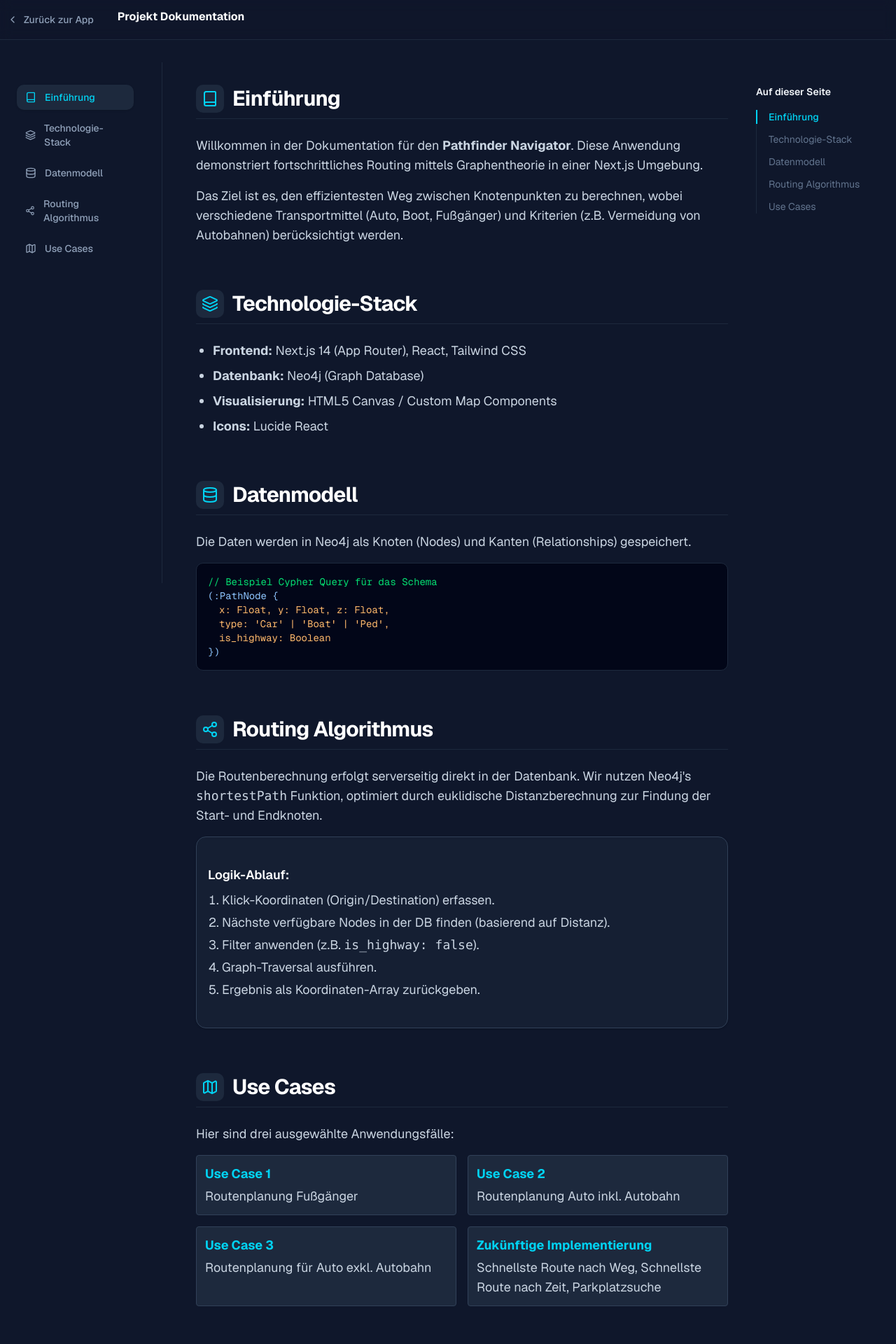
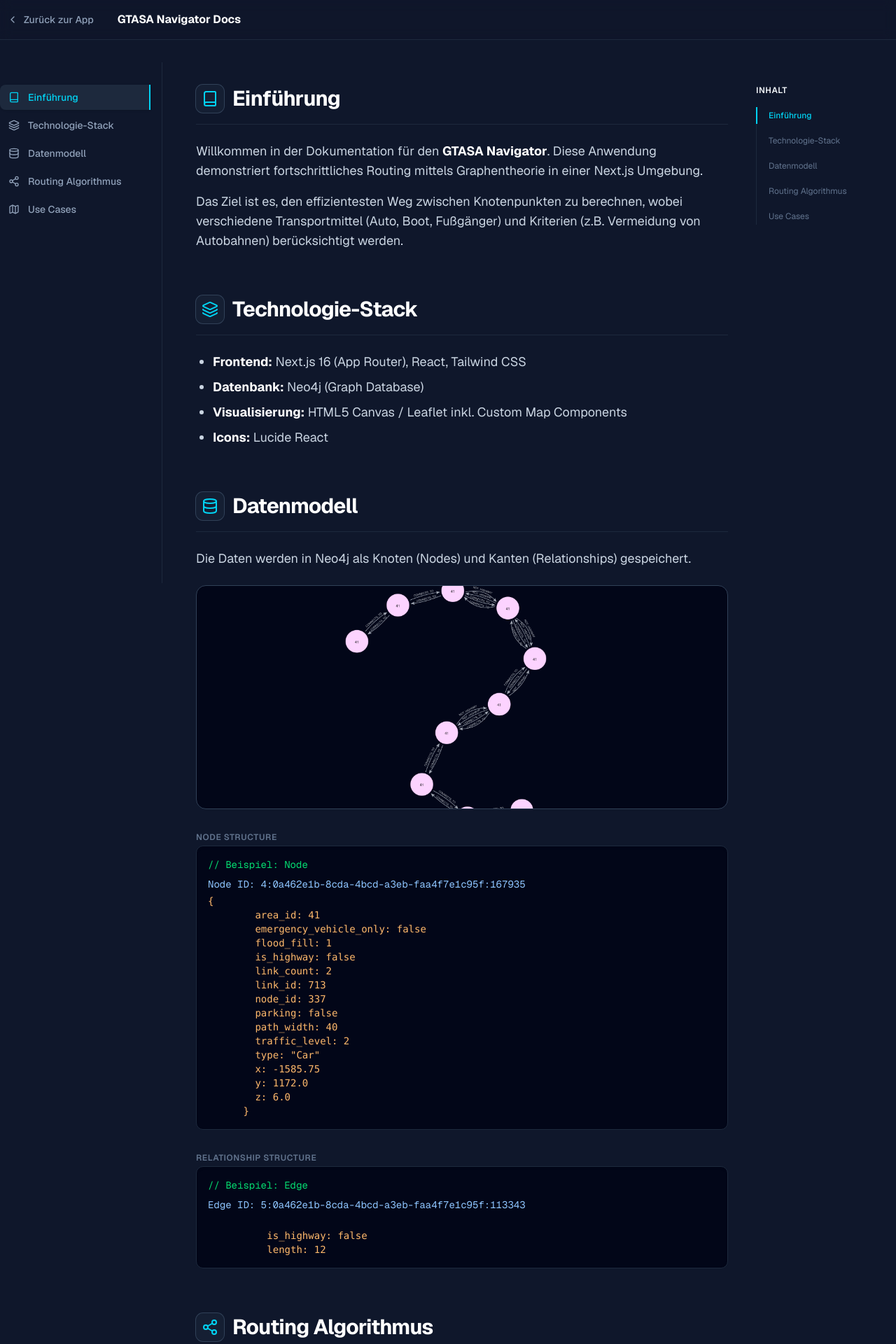
Before and after one commit to MegaThorx/gtasa-navigator, a Next.js app: page /docs in a window 1280 px wide. Shown: the top 1920 px of the page at 70% size. Built offline with nearby package versions, Linux system fonts and the light colour scheme.

Commit message:
Update Docs

```diff
--- a/app/docs/page.tsx
+++ b/app/docs/page.tsx
@@ -1,7 +1,9 @@
 "use client";
 
-import React, { useState } from "react";
+import React, { useState, useEffect } from "react";
 import Link from "next/link";
+import Image from "next/image";
+import visualisationImage from "./img/visualisation1.png";
 import {
   Book,
   ChevronLeft,
@@ -15,10 +17,7 @@
 import { Button } from "@/components/ui/button";
 import { Card, CardContent } from "@/components/ui/card";
 
-// ------------------------------------------------------------------
-// KONFIGURATION: HIER DEINE INHALTE EINFÜGEN
-// ------------------------------------------------------------------
-
+// Typ-Definitionen
 type DocSection = {
   id: string;
   title: string;
@@ -26,15 +25,16 @@
   content: React.ReactNode;
 };
 
+
 const docSections: DocSection[] = [
   {
     id: "intro",
     title: "Einführung",
     icon: Book,
     content: (
-      <div className="space-y-4">
+      <div className="space-y-4 text-slate-300">
         <p>
-          Willkommen in der Dokumentation für den <strong>Pathfinder Navigator</strong>.
+          Willkommen in der Dokumentation für den <strong className="text-white">GTASA Navigator</strong>.
           Diese Anwendung demonstriert fortschrittliches Routing mittels Graphentheorie
           in einer Next.js Umgebung.
         </p>
@@ -53,10 +53,10 @@
     content: (
       <div className="space-y-4">
         <ul className="list-disc pl-6 space-y-2 text-slate-300">
-          <li><strong>Frontend:</strong> Next.js 14 (App Router), React, Tailwind CSS</li>
-          <li><strong>Datenbank:</strong> Neo4j (Graph Database)</li>
-          <li><strong>Visualisierung:</strong> HTML5 Canvas / Custom Map Components</li>
-          <li><strong>Icons:</strong> Lucide React</li>
+          <li><strong className="text-white">Frontend:</strong> Next.js 16 (App Router), React, Tailwind CSS</li>
+          <li><strong className="text-white">Datenbank:</strong> Neo4j (Graph Database)</li>
+          <li><strong className="text-white">Visualisierung:</strong> HTML5 Canvas / Leaflet inkl. Custom Map Components</li>
+          <li><strong className="text-white">Icons:</strong> Lucide React</li>
         </ul>
       </div>
     ),
@@ -66,18 +66,57 @@
     title: "Datenmodell",
     icon: Database,
     content: (
-      <div className="space-y-4">
-        <p>
+      <div className="space-y-6">
+        <p className="text-slate-300">
           Die Daten werden in Neo4j als Knoten (Nodes) und Kanten (Relationships) gespeichert.
         </p>
 
-        <div className="bg-slate-950 p-4 rounded-lg border border-slate-800 font-mono text-sm overflow-x-auto">
-          <p className="text-green-400">// Beispiel Cypher Query für das Schema</p>
-          <p className="text-blue-300">(:PathNode &#123;</p>
-          <p className="pl-4 text-orange-300">x: Float, y: Float, z: Float,</p>
-          <p className="pl-4 text-orange-300">type: 'Car' | 'Boat' | 'Ped',</p>
-          <p className="pl-4 text-orange-300">is_highway: Boolean</p>
-          <p className="text-blue-300">&#125;)</p>
+             <div className="relative w-full h-64 md:h-80 border border-slate-700 rounded-xl overflow-hidden bg-slate-950">
+             <Image
+                src={visualisationImage}
+                alt="Visualisierung des Routing Algorithmus"
+                fill
+                className="object-contain"
+             />
+        </div>
+
+        <div className="space-y-2">
+            <span className="text-xs font-semibold text-slate-500 uppercase tracking-wider">Node Structure</span>
+            <div className="bg-slate-950 p-4 rounded-lg border border-slate-800 font-mono text-sm overflow-x-auto shadow-inner">
+              <span className="text-green-400 block mb-2">// Beispiel: Node</span>
+              <div className="text-blue-300 mb-1">Node ID: 4:0a462e1b-8cda-4bcd-a3eb-faa4f7e1c95f:167935</div>
+              <pre className="text-orange-300">
+      {`{
+        area_id: 41
+        emergency_vehicle_only: false
+        flood_fill: 1
+        is_highway: false
+        link_count: 2
+        link_id: 713
+        node_id: 337
+        parking: false
+        path_width: 40
+        traffic_level: 2
+        type: "Car"
+        x: -1585.75
+        y: 1172.0
+        z: 6.0
+      }`}
+              </pre>
+            </div>
+        </div>
+
+        <div className="space-y-2">
+            <span className="text-xs font-semibold text-slate-500 uppercase tracking-wider">Relationship Structure</span>
+            <div className="bg-slate-950 p-4 rounded-lg border border-slate-800 font-mono text-sm overflow-x-auto shadow-inner">
+            <span className="text-green-400 block mb-2">// Beispiel: Edge</span>
+            <div className="text-blue-300 mb-1">Edge ID: 5:0a462e1b-8cda-4bcd-a3eb-faa4f7e1c95f:113343</div>
+            <pre className="text-orange-300">
+        {`
+          is_highway: false
+          length: 12`}
+              </pre>
+            </div>
         </div>
       </div>
     ),
@@ -87,22 +126,23 @@
     title: "Routing Algorithmus",
     icon: Share2,
     content: (
-      <div className="space-y-4">
-        <p>
+      <div className="space-y-6">
+        <p className="text-slate-300">
           Die Routenberechnung erfolgt serverseitig direkt in der Datenbank.
-          Wir nutzen Neo4j's <code>shortestPath</code> Funktion, optimiert durch
-          euklidische Distanzberechnung zur Findung der Start- und Endknoten.
+          Wir nutzen Neo4j's <code>shortestPath</code> Funktion.
         </p>
+
+        <p className="text-xs text-center text-slate-500 mt-2">Visualisierung des Graphen-Netzwerks</p>
 
         <Card className="bg-slate-800/50 border-slate-700 mt-4">
           <CardContent className="p-4">
             <h4 className="font-semibold text-white mb-2">Logik-Ablauf:</h4>
             <ol className="list-decimal pl-5 space-y-1 text-slate-300">
-              <li>Klick-Koordinaten (Origin/Destination) erfassen.</li>
-              <li>Nächste verfügbare Nodes in der DB finden (basierend auf Distanz).</li>
+              <li>Klick-Koordinaten (Start/Ziel) erfassen.</li>
+              <li>Nächste verfügbare Nodes in der DB finden (Nearest Neighbor).</li>
               <li>Filter anwenden (z.B. <code>is_highway: false</code>).</li>
-              <li>Graph-Traversal ausführen.</li>
-              <li>Ergebnis als Koordinaten-Array zurückgeben.</li>
+              <li>Graph-Traversal (Dijkstra/A*) ausführen.</li>
+              <li>Pfad als Array von Koordinaten zurückgeben.</li>
             </ol>
           </CardContent>
         </Card>
@@ -115,61 +155,58 @@
     icon: MapIcon,
     content: (
       <div className="space-y-4">
-        <p>
-          Hier sind drei ausgewählte Anwendungsfälle:
-        </p>
-        <ul className="grid grid-cols-1 md:grid-cols-2 gap-4">
-          <li className="bg-slate-800 p-3 rounded border border-slate-700">
-            <strong className="text-cyan-400 block mb-1">Use Case 1</strong>
-            Routenplanung Fußgänger
-          </li>
-          <li className="bg-slate-800 p-3 rounded border border-slate-700">
-            <strong className="text-cyan-400 block mb-1">Use Case 2</strong>
-            Routenplanung Auto inkl. Autobahn
-          </li>
-          <li className="bg-slate-800 p-3 rounded border border-slate-700">
-            <strong className="text-cyan-400 block mb-1">Use Case 3</strong>
-            Routenplanung für Auto exkl. Autobahn
-          </li>
-             <li className="bg-slate-800 p-3 rounded border border-slate-700">
-            <strong className="text-cyan-400 block mb-1">Zukünftige Implementierung</strong>
-            Schnellste Route nach Weg, Schnellste Route nach Zeit, Parkplatzsuche
-          </li>
-        </ul>
+        <p className="text-slate-300">Ausgewählte Anwendungsfälle:</p>
+        <div className="grid grid-cols-1 md:grid-cols-2 gap-4">
+          {[
+            { title: "Fußgänger Routing", desc: "Vermeidet Autobahnen, nutzt Gehwege." },
+            { title: "Auto (Schnell)", desc: "Bevorzugt Highways und Hauptstraßen." },
+            { title: "Auto (Landschaft)", desc: "Vermeidet Highways, nutzt Nebenstraßen." },
+            { title: "Zukunft: Boot", desc: "Routing nur auf Wasser-Knoten." }
+          ].map((uc, i) => (
+            <div key={i} className="bg-slate-800 p-4 rounded border border-slate-700 hover:border-cyan-500/50 transition-colors">
+               <strong className="text-cyan-400 block mb-1">{uc.title}</strong>
+               <span className="text-slate-400 text-sm">{uc.desc}</span>
+            </div>
+          ))}
+        </div>
       </div>
     ),
   },
 ];
 
 // ------------------------------------------------------------------
-// TEMPLATE CODE (NICHT ÄNDERN NOTWENDIG)
+// PAGE COMPONENT
 // ------------------------------------------------------------------
 
 export default function DocumentationPage() {
   const [activeSection, setActiveSection] = useState(docSections[0].id);
 
+  // Smooth Scroll Funktion
   const scrollToSection = (id: string) => {
     setActiveSection(id);
     const element = document.getElementById(id);
     if (element) {
-      element.scrollIntoView({ behavior: "smooth", block: "start" });
+      // Offset für den Header berücksichtigen
+      const yOffset = -80;
+      const y = element.getBoundingClientRect().top + window.scrollY + yOffset;
+      window.scrollTo({ top: y, behavior: 'smooth' });
     }
   };
 
   return (
-    <div className="min-h-screen bg-slate-900 text-slate-200 font-sans">
+    <div className="min-h-screen bg-slate-900 text-slate-200 font-sans selection:bg-cyan-500/30">
       {/* Header */}
       <header className="sticky top-0 z-50 w-full border-b border-slate-800 bg-slate-900/95 backdrop-blur supports-[backdrop-filter]:bg-slate-900/60">
         <div className="container flex h-14 items-center">
           <div className="mr-4 flex">
             <Link href="/" className="mr-6 flex items-center space-x-2">
-              <Button variant="ghost" size="sm" className="gap-2 text-slate-400 hover:text-white">
+              <Button variant="ghost" size="sm" className="gap-2 text-slate-400 hover:text-white hover:bg-slate-800">
                 <ChevronLeft className="h-4 w-4" />
                 Zurück zur App
               </Button>
             </Link>
-            <span className="hidden font-bold sm:inline-block text-white">
-              Projekt Dokumentation
+            <span className="hidden font-bold sm:inline-block text-white self-center">
+              GTASA Navigator Docs
             </span>
           </div>
         </div>
@@ -178,9 +215,9 @@
       <div className="container flex-1 items-start md:grid md:grid-cols-[220px_minmax(0,1fr)] md:gap-6 lg:grid-cols-[240px_minmax(0,1fr)] lg:gap-10 pt-8 pb-20">
 
         {/* Sidebar Navigation */}
-        <aside className="fixed top-14 z-30 -ml-2 hidden h-[calc(100vh-3.5rem)] w-full shrink-0 md:sticky md:block border-r border-slate-800 pr-4">
-          <div className="h-full py-6 pl-8 pr-6 lg:py-8">
-            <nav className="flex flex-col space-y-2">
+        <aside className="fixed top-14 z-30 -ml-2 hidden h-[calc(100vh-3.5rem)] w-full shrink-0 md:sticky md:block border-r border-slate-800 pr-4 overflow-y-auto">
+          <div className="h-full py-6 pl-2 lg:py-8">
+            <nav className="flex flex-col space-y-1">
               {docSections.map((section) => {
                 const Icon = section.icon || Code2;
                 return (
@@ -188,10 +225,10 @@
                     key={section.id}
                     onClick={() => scrollToSection(section.id)}
                     className={cn(
-                      "flex items-center gap-3 rounded-lg px-3 py-2 text-sm font-medium transition-all hover:text-white text-left",
+                      "flex items-center gap-3 rounded-md px-3 py-2 text-sm font-medium transition-all text-left",
                       activeSection === section.id
-                        ? "bg-slate-800 text-cyan-400 shadow-sm"
-                        : "text-slate-400 hover:bg-slate-800/50"
+                        ? "bg-slate-800 text-cyan-400 shadow-sm border-r-2 border-cyan-400 rounded-r-none"
+                        : "text-slate-400 hover:bg-slate-800/50 hover:text-white"
                     )}
                   >
                     <Icon className="h-4 w-4" />
@@ -205,12 +242,12 @@
 
         {/* Main Content */}
         <main className="relative py-6 lg:gap-10 lg:py-8 xl:grid xl:grid-cols-[1fr_200px] px-4 md:px-0">
-          <div className="mx-auto w-full min-w-0">
-            {docSections.map((section, index) => (
+          <div className="mx-auto w-full min-w-0 max-w-3xl">
+            {docSections.map((section) => (
               <div key={section.id} id={section.id} className="mb-16 scroll-mt-24">
-                <div className="flex items-center gap-3 mb-6 border-b border-slate-800 pb-2">
+                <div className="flex items-center gap-3 mb-6 border-b border-slate-800 pb-4">
                   {section.icon && (
-                    <div className="p-2 bg-slate-800 rounded-lg text-cyan-400">
+                    <div className="p-2 bg-slate-800/50 rounded-lg text-cyan-400 ring-1 ring-slate-700">
                       <section.icon className="h-6 w-6" />
                     </div>
                   )}
@@ -226,17 +263,17 @@
             ))}
           </div>
 
-          {/* Right side TOC (optional, hidden on smaller screens) */}
+          {/* Right side TOC (optional) */}
           <div className="hidden text-sm xl:block">
-            <div className="sticky top-20">
-              <h3 className="font-semibold text-slate-100 mb-4">Auf dieser Seite</h3>
+            <div className="sticky top-24">
+              <h3 className="font-semibold text-slate-100 mb-4 uppercase text-xs tracking-wider">Inhalt</h3>
               <ul className="space-y-3 border-l border-slate-800">
                 {docSections.map((section) => (
                   <li key={section.id}>
                     <button
                       onClick={() => scrollToSection(section.id)}
                       className={cn(
-                        "block border-l-2 pl-4 -ml-[1px] transition-colors hover:text-white text-left w-full",
+                        "block border-l-2 pl-4 -ml-[1px] transition-colors hover:text-white text-left w-full text-xs py-1",
                         activeSection === section.id
                           ? "border-cyan-400 text-cyan-400 font-medium"
                           : "border-transparent text-slate-500"
```
Also changed, not shown: app/docs/img/visualisation1.png (added).
